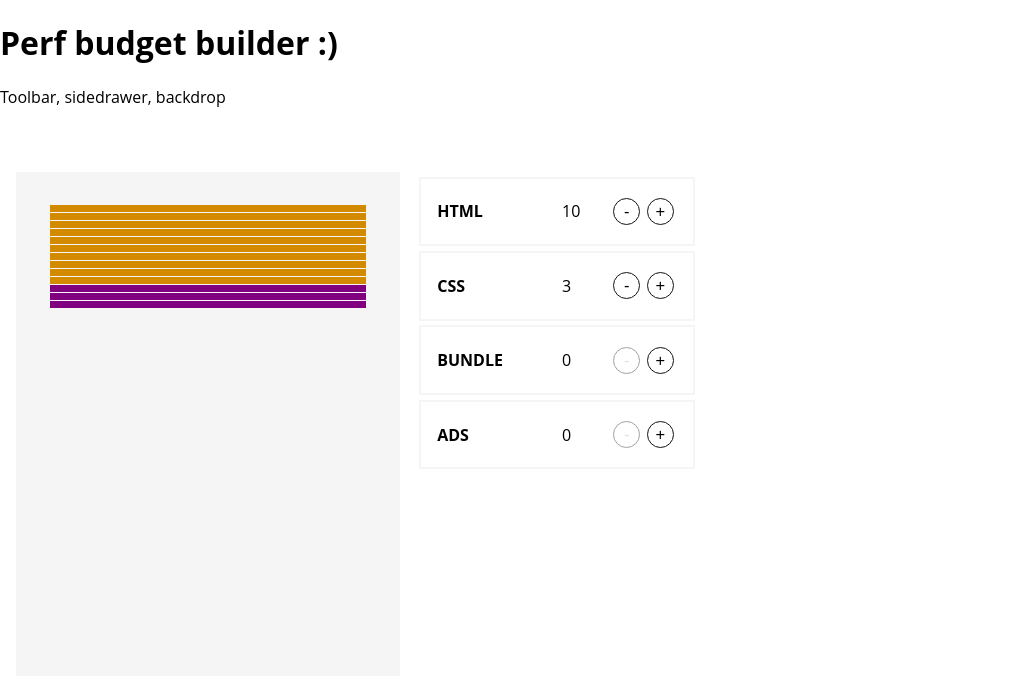
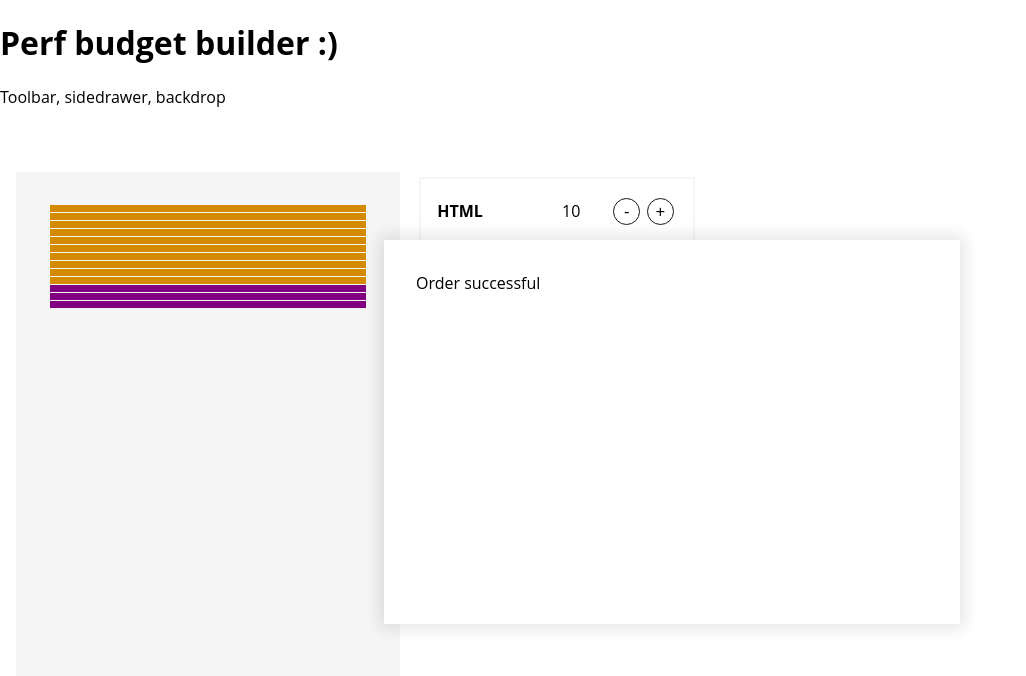
Before and after one commit to maudnals/demo-react-webperf-budget-builder, a React app: page / in a window 1280 px wide. Shown: the top 676 px of the page, without its empty margins (0-1026 px from the left). Built offline with nearby package versions, Linux system fonts and the light colour scheme.

Commit message:
feat - created modal component

```diff
--- /dev/null
+++ b/src/components/utils/Modal/Modal.css
@@ -0,0 +1,12 @@
+.Modal {
+  --width: 40vw;
+  --height: 40vh;
+  width: var(--width);
+  height: var(--height);
+  position: fixed;
+  top: calc((100vh - var(--height)) / 2);
+  left: calc((100vw - var(--width)) / 2);
+  background: white;
+  box-shadow: 0 0 15px 5px rgba(0, 0, 0, 0.10);
+  padding: 2rem;
+}
--- /dev/null
+++ b/src/components/utils/Modal/Modal.js
@@ -0,0 +1,12 @@
+import React from 'react';
+import classes from './Modal.css';
+
+const modal = (props) => {
+  return (
+    <div className={classes.Modal}>
+      {props.children}
+    </div>
+  );
+}
+
+export default modal;
--- a/src/containers/BudgetBuilder/BudgetBuilder.js
+++ b/src/containers/BudgetBuilder/BudgetBuilder.js
@@ -1,6 +1,7 @@
 import React, { Component } from 'react';
 import Budget from '../../components/Budget/Budget';
 import BuildControls from '../../components/Budget/BuildControls/BuildControls';
+import Modal from '../../components/utils/Modal/Modal';
 import classes from './BudgetBuilder.css';
 
 class BudgetBuilder extends Component {
@@ -51,6 +52,9 @@ class BudgetBuilder extends Component {
             removeResourceHandler={this.removeResourceHandler}
           />
         </div>
+        <Modal>
+          Order successful
+        </Modal>
       </div>
     )
   }
```
Also changed, not shown: src/components/utils/Backdrop/Backdrop.js (added).
